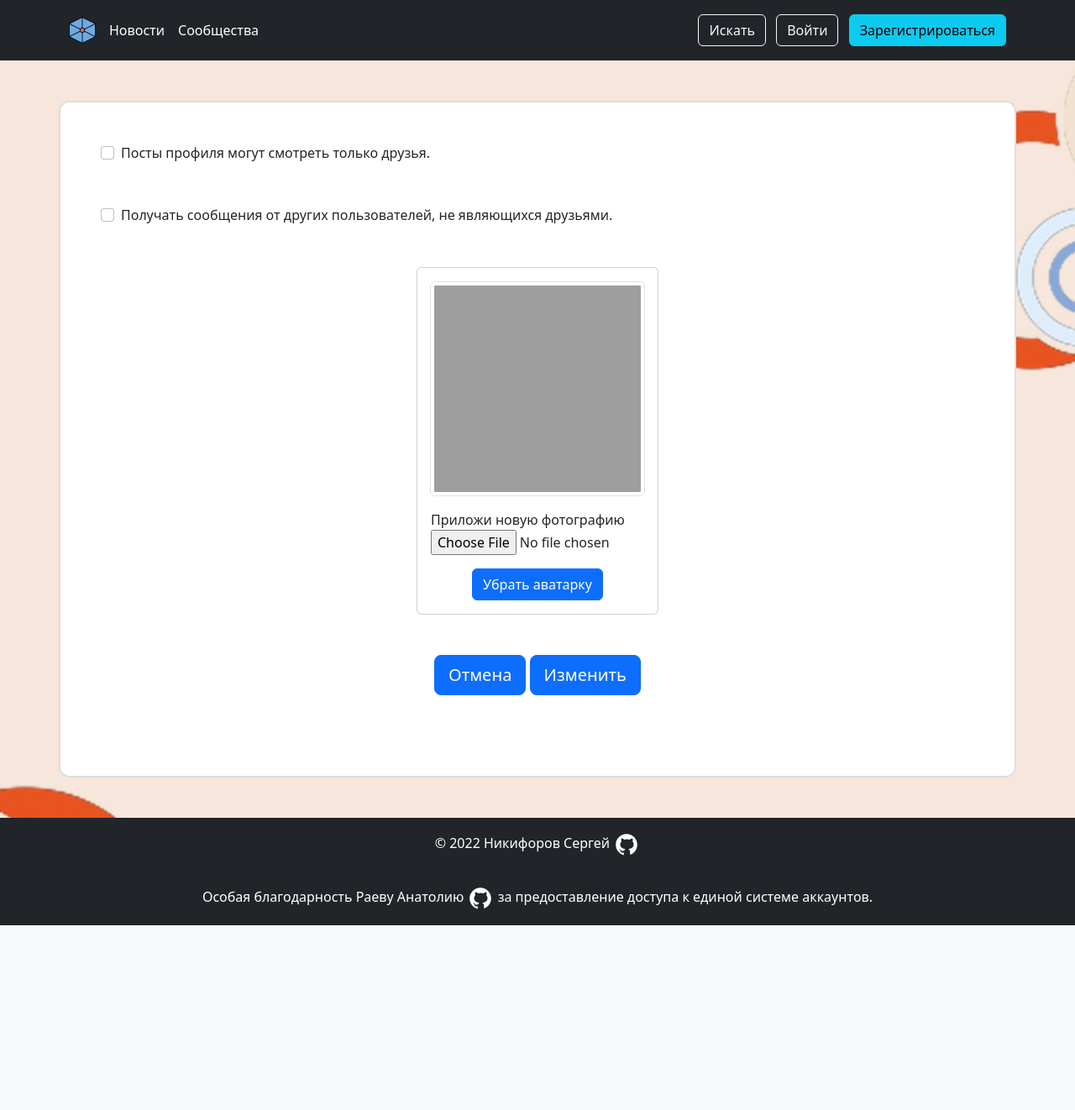
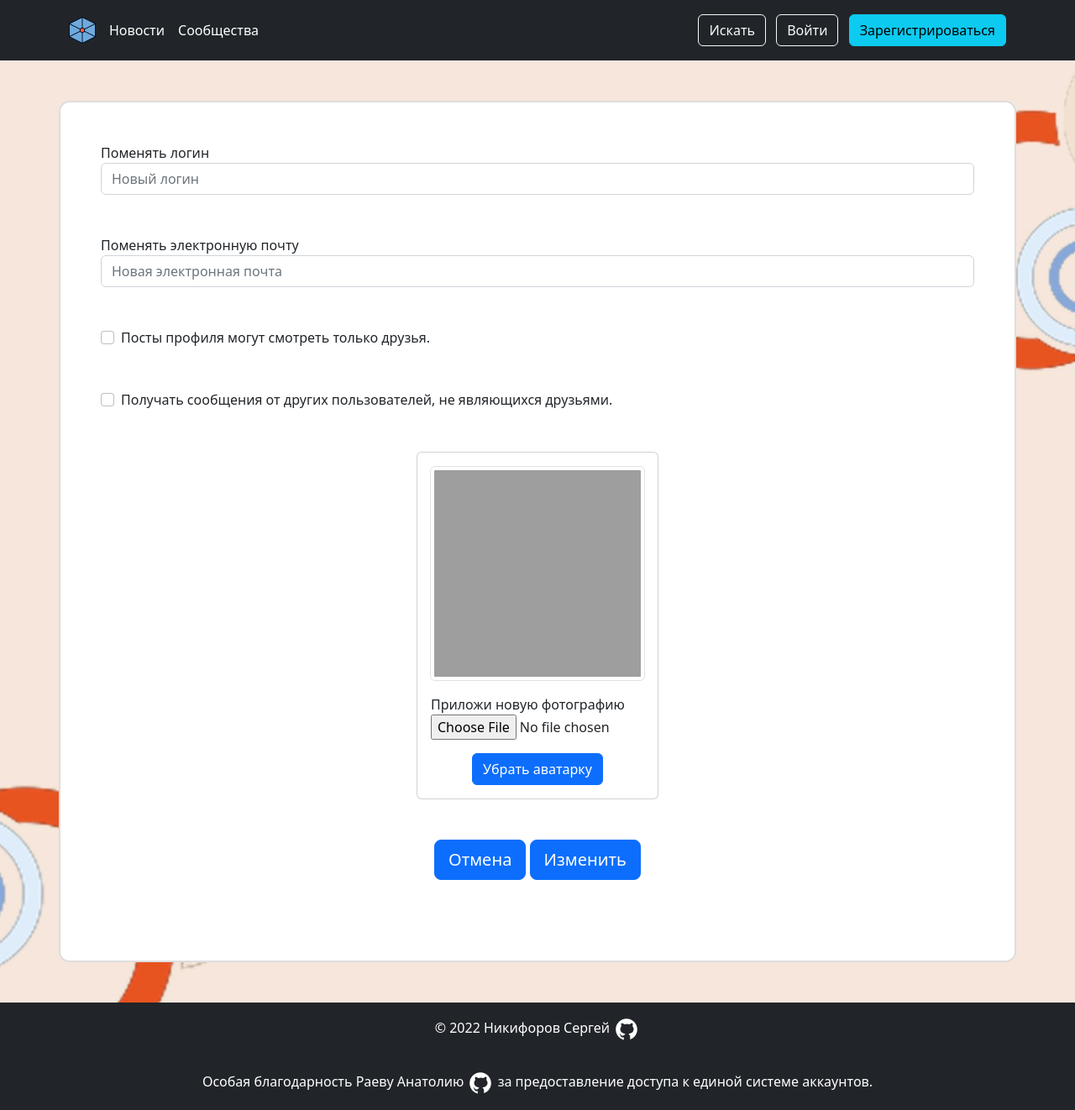
Before and after one commit to Shadow318193/ProtoNetwork, a Flask app: template templates/settings.html in a window 1280 px wide. Shown: the whole page at 84% size. Before the commit the page ends 1102 px from the top, so only its background shows below. Run offline with Flask 2, Linux system fonts and the light colour scheme; the template is opened without the code that fills it, so the values that code supplies are empty; grey boxes are pictures that could not be loaded.

Commit message:
Update settings.html

```diff
--- a/templates/settings.html
+++ b/templates/settings.html
@@ -1,6 +1,14 @@
 {% extends 'base.html' %}
 {% block main_content %}
     <form method="post" enctype="multipart/form-data">
+        <div class="form-group mb-5">
+            <label for="login">Поменять логин</label>
+            <input class="form-control" id="login" name="login" placeholder="Новый логин">
+        </div>
+        <div class="form-group mb-5">
+            <label for="email">Поменять электронную почту</label>
+            <input type="email" class="form-control" id="email" name="email" placeholder="Новая электронная почта">
+        </div>
         <div class="form-check pb-5">
             {% if current_user.posts_only_for_friends %}
             <input class="form-check-input" type="checkbox" value="0" id="only_friends" name="only_friends" checked>
```
